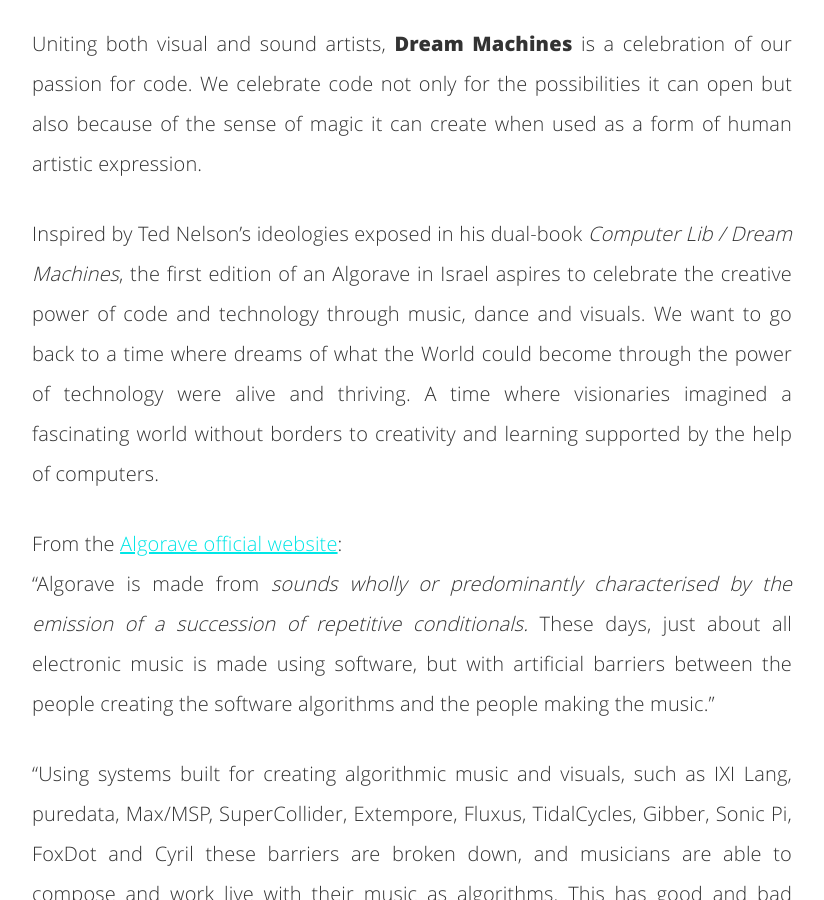
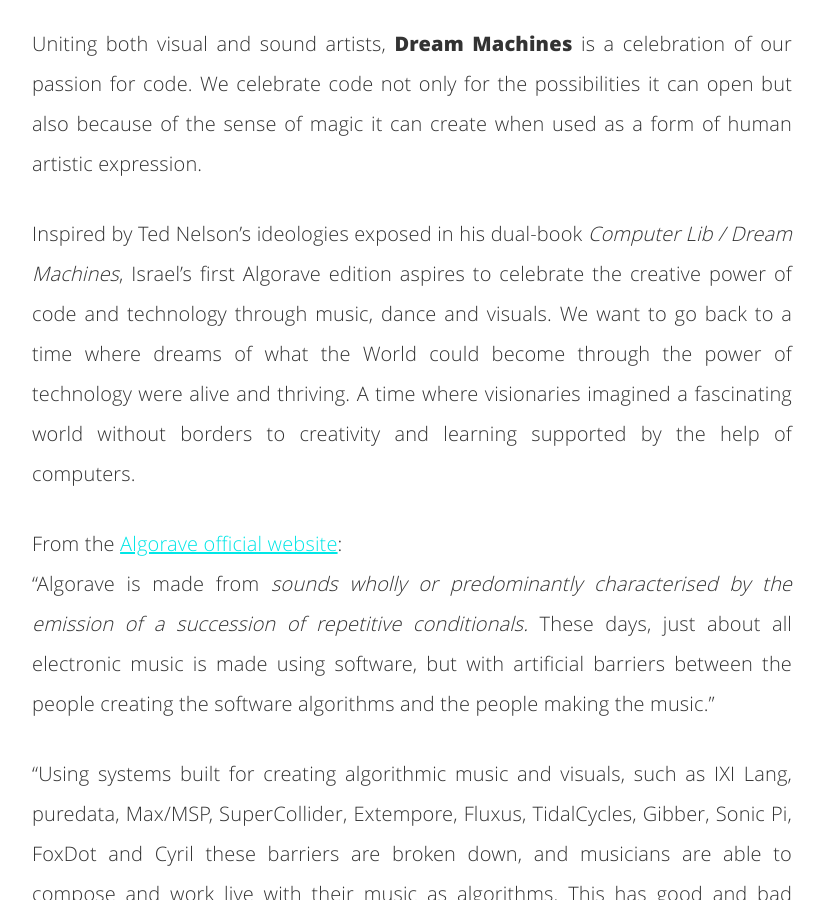
Before and after one commit to TOPLAP-Israel/TOPLAP-Israel.github.io, a Jekyll site: the page built from _posts/2020-01-04-algorave-dream-machines.md, in a window 1280 px wide and 900 px high, scrolled down 792 px. Shown: the whole window, without its empty margins (228-1052 px from the left). Built offline with Jekyll 4.4.1, drawn with Linux system fonts in a browser that asks for light colours; comment, search, counter and statistics services are not loaded.

Commit message:
edit typos

```diff
--- a/_posts/2020-01-04-algorave-dream-machines.md
+++ b/_posts/2020-01-04-algorave-dream-machines.md
@@ -19,8 +19,8 @@
 not only for the possibilities it can open but also because of the sense of magic it can create when used as a form
 of human artistic expression.
 
-Inspired by Ted Nelson's ideologies exposed in his dual-book _Computer Lib / Dream Machines_, the first edition of
-an Algorave in Israel aspires to celebrate the creative power of code and technology through music,
+Inspired by Ted Nelson's ideologies exposed in his dual-book _Computer Lib / Dream Machines_, Israel's first
+Algorave edition aspires to celebrate the creative power of code and technology through music,
 dance and visuals. We want to go back to a time where dreams of what the World could become through the power of
 technology were alive and thriving. A time where visionaries imagined a fascinating world without borders to
 creativity and learning supported by the help of computers.
```
